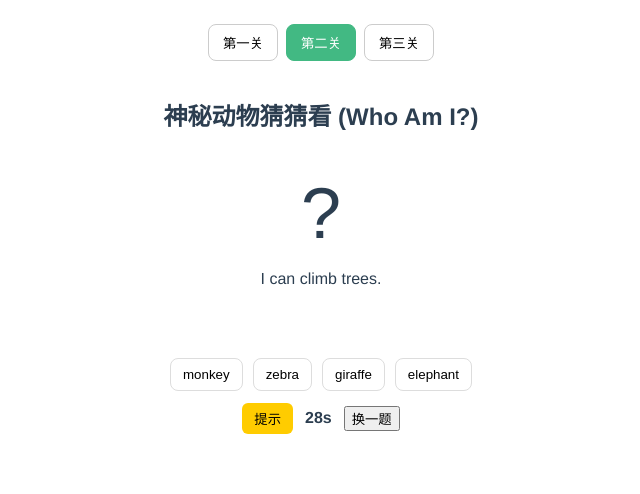
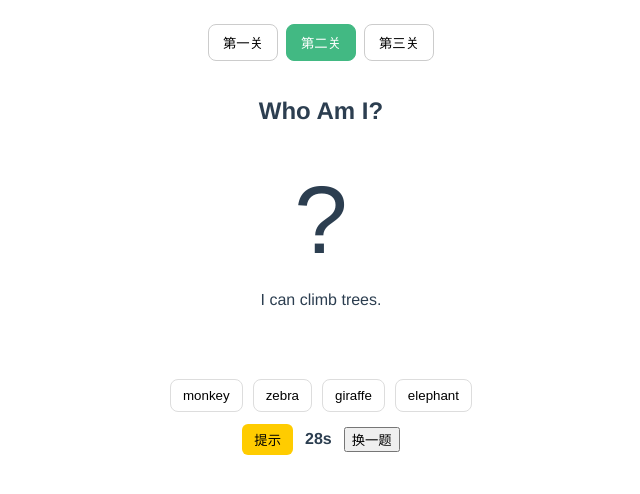
Before and after one commit to pickle-debug/Animal-World, a Vue app: page / in a window 1280 px wide. Both pictures are taken after a click on the button "第二关". Shown: the top 494 px of the page, without its empty margins (319-959 px from the left). Built offline with nearby package versions, Linux system fonts and the light colour scheme.

Commit message:
perf(animal):修正动物世界

```diff
--- a/src/components/LevelOne.vue
+++ b/src/components/LevelOne.vue
@@ -1,6 +1,6 @@
 <template>
   <div class="level-one">
-    <h2>动物朋友对对碰 (Match & Meet!)</h2>
+    <h2>Match & Meet!</h2>
     <div class="top-grid">
       <div
         v-for="(animal, idx) in animals"
--- a/src/components/LevelThree.vue
+++ b/src/components/LevelThree.vue
@@ -1,6 +1,6 @@
 <template>
   <div class="level-three">
-    <h2>我的最爱闪亮秀 (Show & Tell!)</h2>
+    <h2>Show & Tell!</h2>
     <div class="stage">
       <div class="animal-picker">
         <button
--- a/src/components/LevelTwo.vue
+++ b/src/components/LevelTwo.vue
@@ -1,6 +1,6 @@
 <template>
   <div class="level-two">
-    <h2>神秘动物猜猜看 (Who Am I?)</h2>
+    <h2>Who Am I?</h2>
     <div class="question-mark">?</div>
     <div class="clues">
       <div v-for="(line, i) in visibleClues" :key="i" class="clue-line">{{ line }}</div>
@@ -178,7 +178,7 @@ export default {
 
 <style scoped>
 .level-two { display: flex; flex-direction: column; align-items: center; gap: 12px; }
-.question-mark { font-size: 72px; margin-top: 8px; }
+.question-mark { font-size: 96px; margin-top: 8px; }
 .clues { min-height: 80px; }
 .clue-line { margin: 4px 0; }
 .options { display: flex; gap: 10px; flex-wrap: wrap; justify-content: center; }
```
Also changed, not shown: 1 other file (tests, documents, lock files or other folders).
